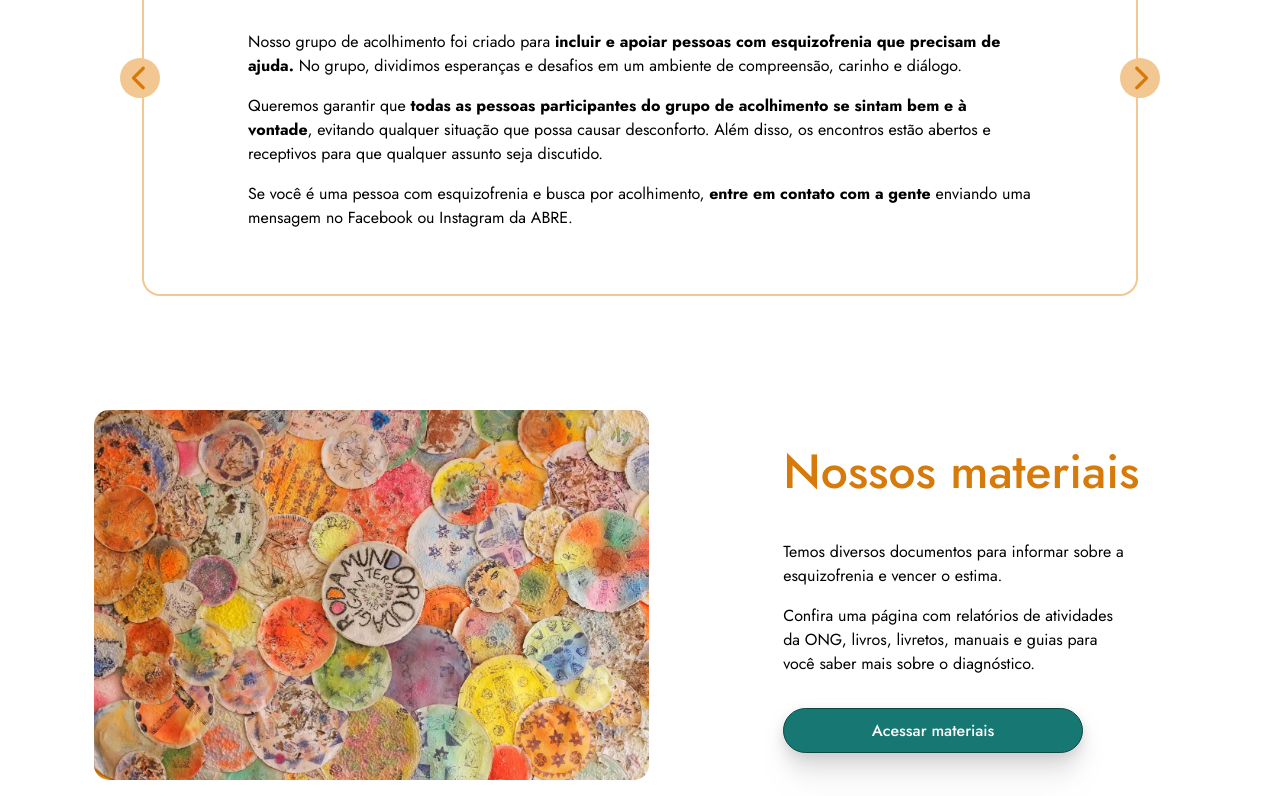
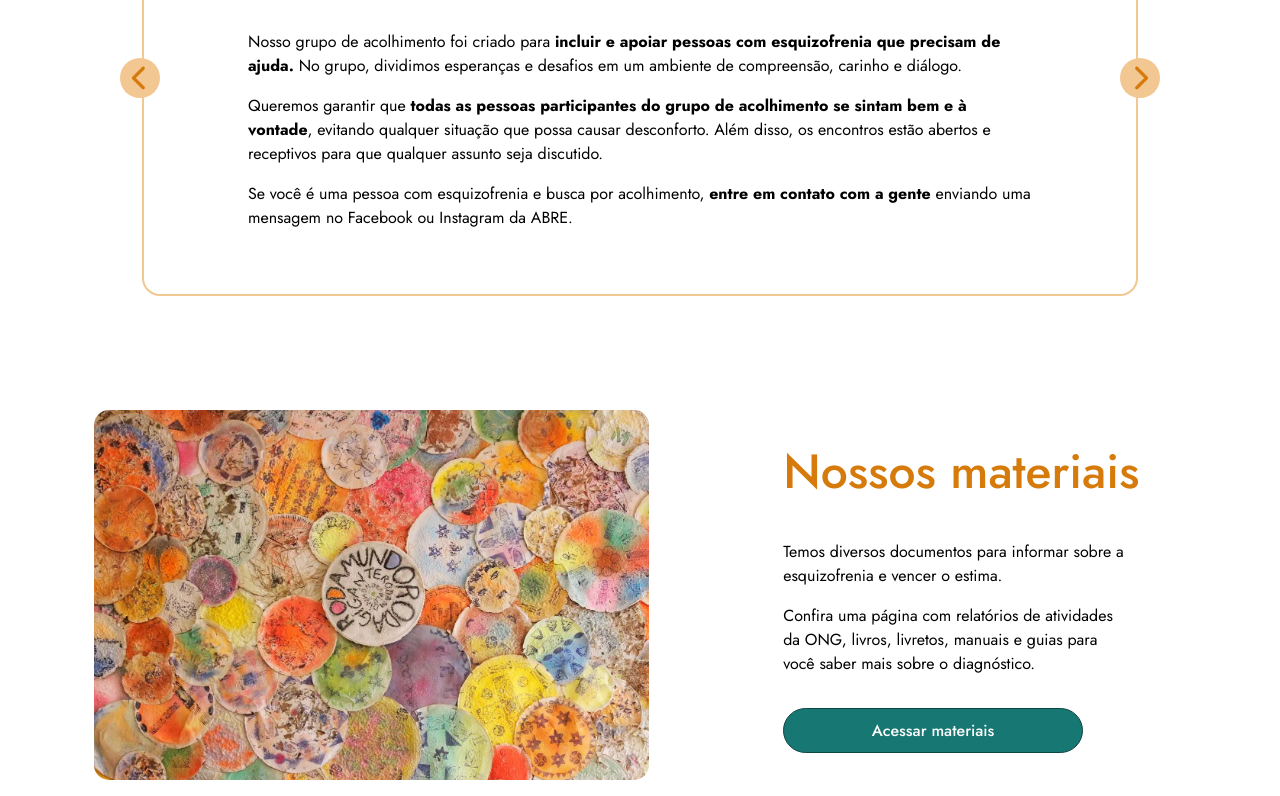
Before and after one commit to tech-pro-bem/abre, a Next.js app: page / in a window 1280 px wide. Shown: the part 404-1200 px from the top of the page. Built offline with nearby package versions, Linux system fonts and the light colour scheme.

Commit message:
style: removing shadow to button

```diff
--- a/src/components/materials/styles.module.css
+++ b/src/components/materials/styles.module.css
@@ -33,9 +33,6 @@
   background-color: var(--color-primary-dark);
   border: 1px solid var(--color-primary-darkest);
   border-radius: 100px;
-  filter: drop-shadow(0px 43px 17px rgba(0, 0, 0, 0.01))
-    drop-shadow(0px 24px 14px rgba(0, 0, 0, 0.05)) drop-shadow(0px 11px 11px rgba(0, 0, 0, 0.09))
-    drop-shadow(0px 3px 6px rgba(0, 0, 0, 0.1));
 }
 .button_materials:hover {
   background-color: var(--color-primary-darkest);
```
